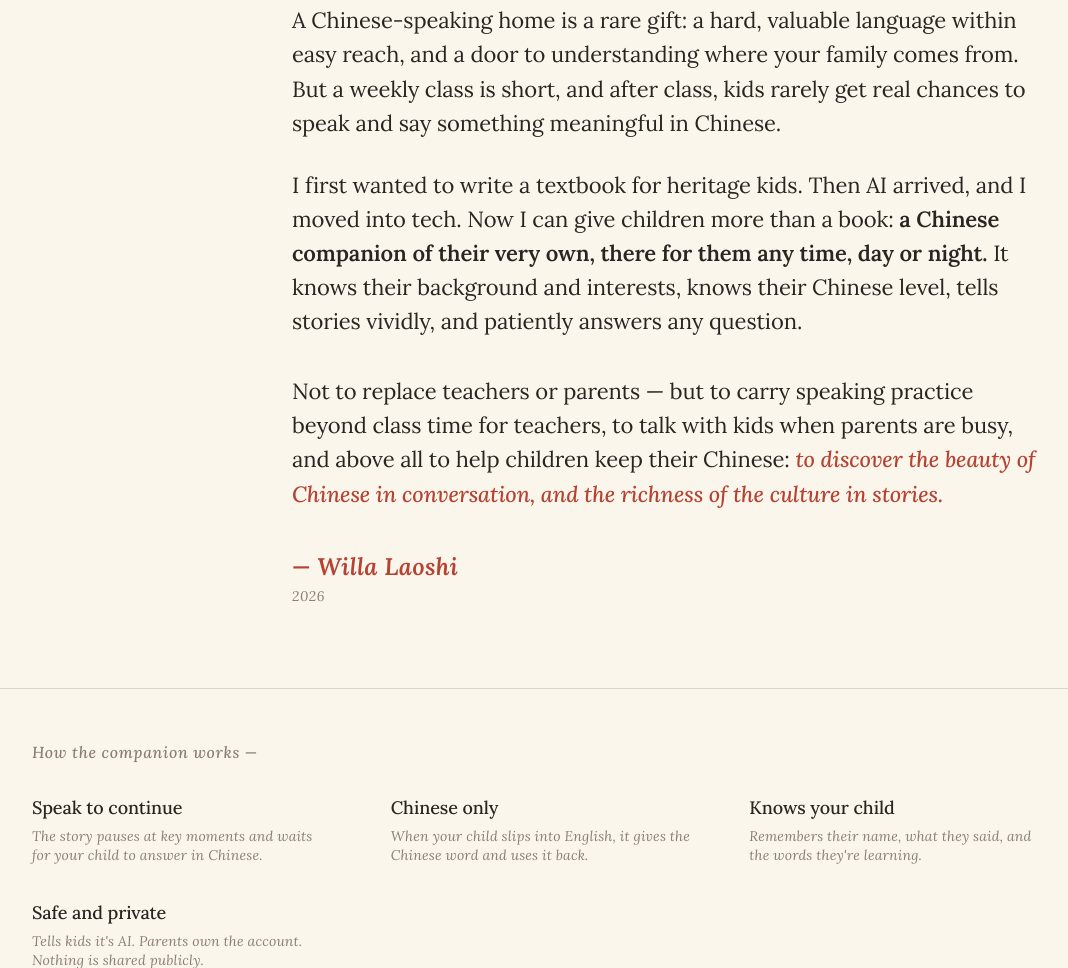
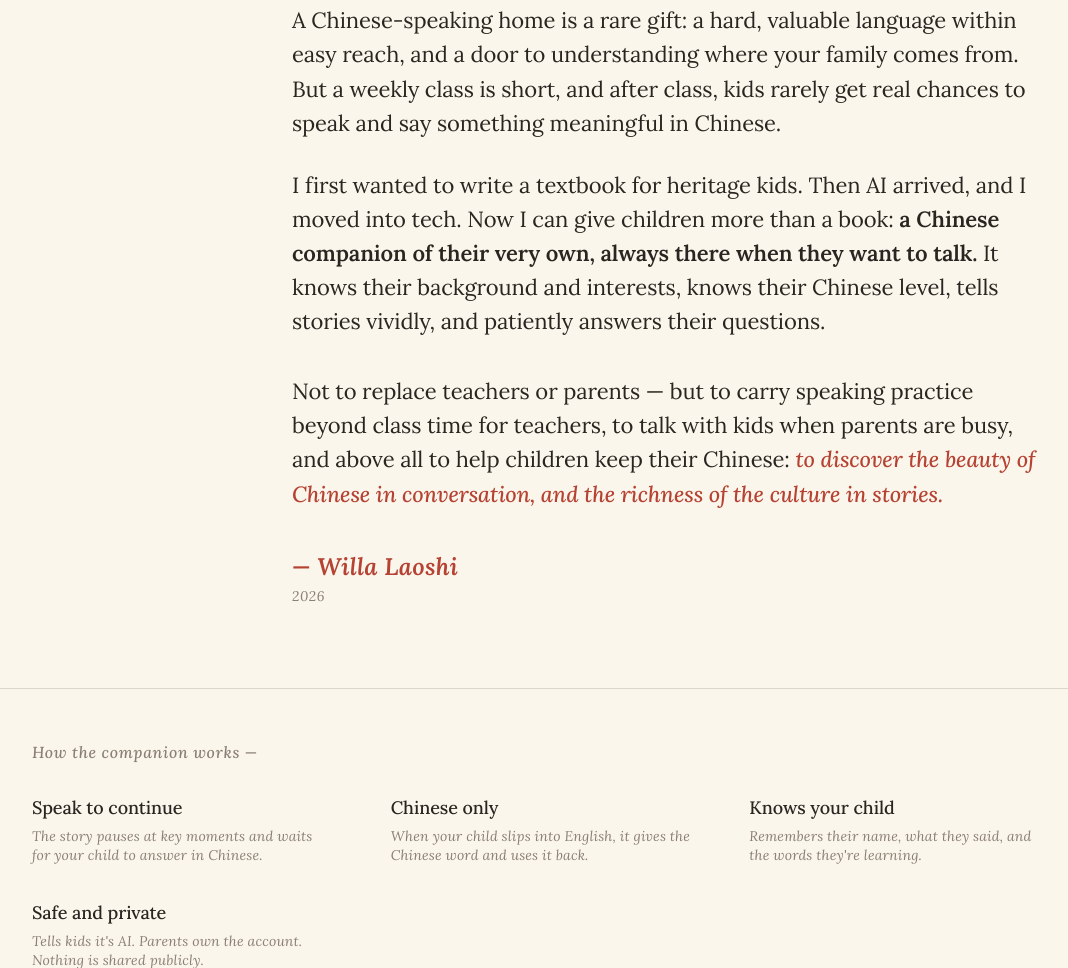
Before and after one commit to ewwanani/willachinese-landing, a plain HTML site: page index.html in a window 1280 px wide. Shown: the part 1205-2173 px from the top of the page, without its empty margins (128-1196 px from the left). Drawn offline with Linux system fonts and the light colour scheme.

Commit message:
Update landing copy: companion for every child

```diff
--- a/index.html
+++ b/index.html
@@ -695,8 +695,8 @@ html[lang="zh-CN"] h1 { font-size: clamp(36px, 4.6vw, 62px); line-height: 1.2; }
         A Chinese-speaking home is a rare gift: a hard, valuable language within easy reach, and a door to understanding where your family comes from. But a weekly class is short, and after class, kids rarely get real chances to speak and say something meaningful in Chinese.
       </p>
 
-      <p class="manifesto-text" data-en="I first wanted to write a textbook for heritage kids. Then AI arrived, and I moved into tech. Now I can give children more than a book: <strong>a Chinese companion of their very own, there for them any time, day or night.</strong> It knows their background and interests, knows their Chinese level, tells stories vividly, and patiently answers any question." data-zh="我最初只想写一本专门给华裔孩子的教材。后来 AI 出现了，我也投身科技领域。现在我能为孩子们做的不仅仅是一本书，而是<strong>给每个孩子一个属于他们自己的、能 24 小时陪伴他们的中文语伴</strong>。这个语伴了解孩子的背景和喜好，知道他们的中文水平，既能绘声绘色地讲故事，又能耐心回答任何问题。">
-        I first wanted to write a textbook for heritage kids. Then AI arrived, and I moved into tech. Now I can give children more than a book: <strong>a Chinese companion of their very own, there for them any time, day or night.</strong> It knows their background and interests, knows their Chinese level, tells stories vividly, and patiently answers any question.
+      <p class="manifesto-text" data-en="I first wanted to write a textbook for heritage kids. Then AI arrived, and I moved into tech. Now I can give children more than a book: <strong>a Chinese companion of their very own, always there when they want to talk.</strong> It knows their background and interests, knows their Chinese level, tells stories vividly, and patiently answers their questions." data-zh="我最初只想写一本专门给华裔孩子的教材。后来 AI 出现了，我也投身科技领域。现在我能为孩子们做的不仅仅是一本书，而是<strong>给每个孩子一个属于他们自己的、随时都在的中文语伴</strong>。这个语伴了解孩子的背景和喜好，知道他们的中文水平，既能绘声绘色地讲故事，又能耐心回答孩子的问题。">
+        I first wanted to write a textbook for heritage kids. Then AI arrived, and I moved into tech. Now I can give children more than a book: <strong>a Chinese companion of their very own, always there when they want to talk.</strong> It knows their background and interests, knows their Chinese level, tells stories vividly, and patiently answers their questions.
       </p>
 
       <p class="manifesto-text" data-en="Not to replace teachers or parents — but to carry speaking practice beyond class time for teachers, to talk with kids when parents are busy, and above all to help children keep their Chinese: <span class='pop'>to discover the beauty of Chinese in conversation, and the richness of the culture in stories.</span>" data-zh="不是替代老师和父母，而是帮老师完成课下时间的中文口语训练，帮父母在繁忙的时候陪孩子说话，更是让孩子保持住自己的中文水平，<span class='pop'>在对话中领略中文的美，在故事中感受文化的魅力。</span>" style="margin-top: 36px;">
```
